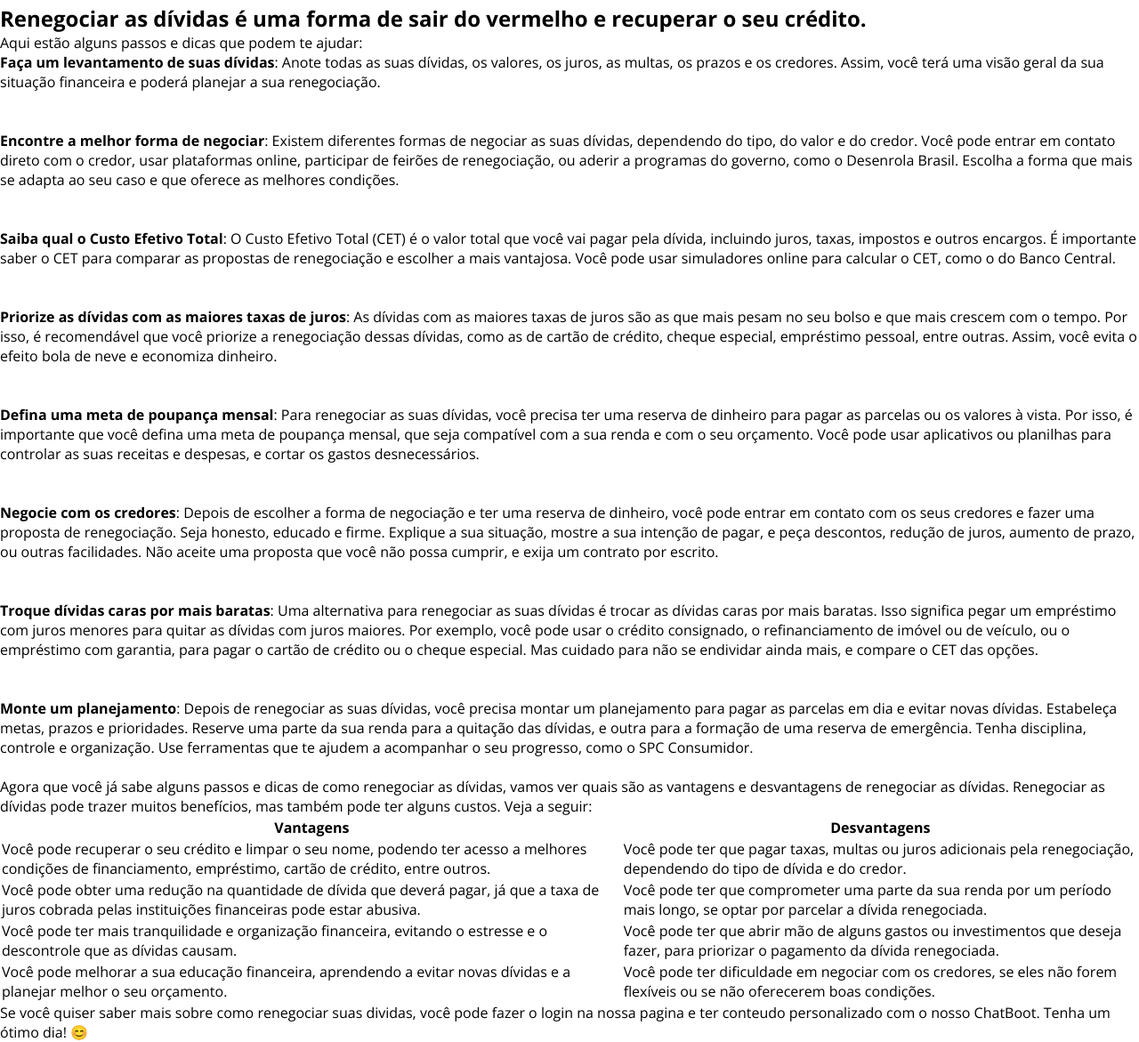
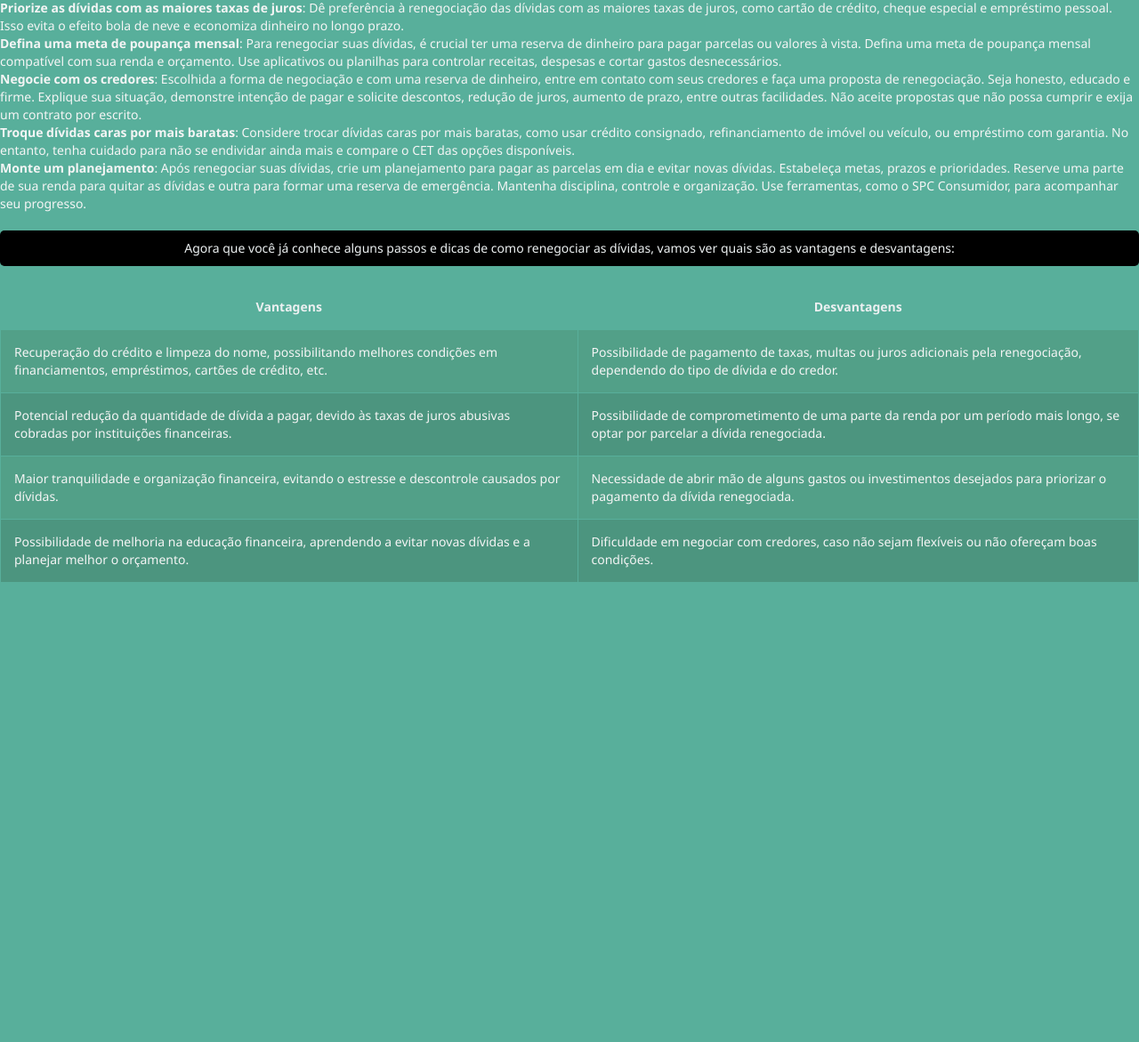
Before and after one commit to og3da/ProjetoFinanceiro, a Django app: page /planFinanceiro/negociar-dividas in a window 1280 px wide. Shown: the part 353-1524 px from the top of the page at 89% size. After the commit the page ends 1007 px from the top, so only its background shows below. Run offline with Django 4.2, Linux system fonts and the light colour scheme; some libraries are stand-ins or nearby versions.

Commit message:
adicionando estilo na sessao plan financeiro

```diff
--- /dev/null
+++ b/Projeto_django/main/templates/master-generic.html
@@ -0,0 +1,65 @@
+{% load static %}
+<!DOCTYPE html>
+<html lang="pt-br">
+  <head>
+    <title>{% block title %}{% endblock %}</title>
+    <meta charset="utf-8" />
+    <meta name="viewport" content="width=device-width, initial-scale=1" />
+    <link
+      rel="stylesheet"
+      href="https://maxcdn.bootstrapcdn.com/bootstrap/3.4.1/css/bootstrap.min.css"
+    />
+    <script src="https://ajax.googleapis.com/ajax/libs/jquery/3.5.1/jquery.min.js"></script>
+    <script src="https://maxcdn.bootstrapcdn.com/bootstrap/3.4.1/js/bootstrap.min.js"></script>
+    <link rel="stylesheet" href="{% static 'style.css' %}" />
+    {% block styles %}{% endblock %}
+  </head>
+
+  <body id="topo" data-spy="scroll" data-target=".navbar" data-offset="60">
+    <div class="container-fluid">
+      <nav class="navbar navbar-default navbar-fixed-top">
+        <div class="container">
+          <div class="navbar-header">
+            <button type="button" class="navbar-toggle" data-toggle="collapse" data-target="#myNavbar"></button>
+            <a class="navbar-brand" href="#"><svg xmlns="http://www.w3.org/2000/svg" viewBox="0 0 384 512"><!--! Font Awesome Pro 6.1.1 by @fontawesome - https://fontawesome.com License - https://fontawesome.com/license (Commercial License) Copyright 2022 Fonticons, Inc. --><path d="M0 32l34.9 395.8L191.5 480l157.6-52.2L384 32H0zm308.2 127.9H124.4l4.1 49.4h175.6l-13.6 148.4-97.9 27v.3h-1.1l-98.7-27.3-6-75.8h47.7L138 320l53.5 14.5 53.7-14.5 6-62.2H84.3L71.5 112.2h241.1l-4.4 47.7z"/></svg>  EDUCAÇÃO FINANCEIRA </a>
+          </div>
+          <div class="collapse navbar-collapse" id="myNavbar">
+            <ul class="nav navbar-nav navbar-left">
+              <li><a href="{% url 'home' %}"><svg xmlns="http://www.w3.org/2000/svg" viewBox="0 0 576 512"><!--! Font Awesome Pro 6.1.1 by @fontawesome - https://fontawesome.com License - https://fontawesome.com/license (Commercial License) Copyright 2022 Fonticons, Inc. --><path d="M575.8 255.5C575.8 273.5 560.8 287.6 543.8 287.6H511.8L512.5 447.7C512.6 483.2 483.9 512 448.5 512H128.1C92.75 512 64.09 483.3 64.09 448V287.6H32.05C14.02 287.6 0 273.5 0 255.5C0 246.5 3.004 238.5 10.01 231.5L266.4 8.016C273.4 1.002 281.4 0 288.4 0C295.4 0 303.4 2.004 309.5 7.014L564.8 231.5C572.8 238.5 576.9 246.5 575.8 255.5H575.8zM288 160C252.7 160 224 188.7 224 224C224 259.3 252.7 288 288 288C323.3 288 352 259.3 352 224C352 188.7 323.3 160 288 160zM256 320C211.8 320 176 355.8 176 400C176 408.8 183.2 416 192 416H384C392.8 416 400 408.8 400 400C400 355.8 364.2 320 320 320H256z"/></svg>   </a></li>
+              <li><a href="#services"><svg xmlns="http://www.w3.org/2000/svg" viewBox="0 0 640 512"><!--! Font Awesome Pro 6.1.1 by @fontawesome - https://fontawesome.com License - https://fontawesome.com/license (Commercial License) Copyright 2022 Fonticons, Inc. --><path d="M256 48C256 21.49 277.5 0 304 0H592C618.5 0 640 21.49 640 48V464C640 490.5 618.5 512 592 512H381.3C383 506.1 384 501.6 384 496V253.3C402.6 246.7 416 228.9 416 208V176C416 149.5 394.5 128 368 128H256V48zM571.3 347.3C577.6 341.1 577.6 330.9 571.3 324.7L507.3 260.7C501.1 254.4 490.9 254.4 484.7 260.7L420.7 324.7C414.4 330.9 414.4 341.1 420.7 347.3C426.9 353.6 437.1 353.6 443.3 347.3L480 310.6V432C480 440.8 487.2 448 496 448C504.8 448 512 440.8 512 432V310.6L548.7 347.3C554.9 353.6 565.1 353.6 571.3 347.3H571.3zM0 176C0 167.2 7.164 160 16 160H368C376.8 160 384 167.2 384 176V208C384 216.8 376.8 224 368 224H16C7.164 224 0 216.8 0 208V176zM352 480C352 497.7 337.7 512 320 512H64C46.33 512 32 497.7 32 480V256H352V480zM144 320C135.2 320 128 327.2 128 336C128 344.8 135.2 352 144 352H240C248.8 352 256 344.8 256 336C256 327.2 248.8 320 240 320H144z"/></svg> </a></li>
+              <li><a href="#about"><svg xmlns="http://www.w3.org/2000/svg" viewBox="0 0 512 512"><!--! Font Awesome Pro 6.1.1 by @fontawesome - https://fontawesome.com License - https://fontawesome.com/license (Commercial License) Copyright 2022 Fonticons, Inc. --><path d="M256 0C114.6 0 0 114.6 0 256s114.6 256 256 256s256-114.6 256-256S397.4 0 256 0zM256 400c-18 0-32-14-32-32s13.1-32 32-32c17.1 0 32 14 32 32S273.1 400 256 400zM325.1 258L280 286V288c0 13-11 24-24 24S232 301 232 288V272c0-8 4-16 12-21l57-34C308 213 312 206 312 198C312 186 301.1 176 289.1 176h-51.1C225.1 176 216 186 216 198c0 13-11 24-24 24s-24-11-24-24C168 159 199 128 237.1 128h51.1C329 128 360 159 360 198C360 222 347 245 325.1 258z"/></svg>   </a></li>
+              <li><a href="#contact"><svg xmlns="http://www.w3.org/2000/svg" viewBox="0 0 512 512"><!--! Font Awesome Pro 6.1.1 by @fontawesome - https://fontawesome.com License - https://fontawesome.com/license (Commercial License) Copyright 2022 Fonticons, Inc. --><path d="M511.2 387l-23.25 100.8c-3.266 14.25-15.79 24.22-30.46 24.22C205.2 512 0 306.8 0 54.5c0-14.66 9.969-27.2 24.22-30.45l100.8-23.25C139.7-2.602 154.7 5.018 160.8 18.92l46.52 108.5c5.438 12.78 1.77 27.67-8.98 36.45L144.5 207.1c33.98 69.22 90.26 125.5 159.5 159.5l44.08-53.8c8.688-10.78 23.69-14.51 36.47-8.975l108.5 46.51C506.1 357.2 514.6 372.4 511.2 387z"/></svg>   </a></li>
+            </ul>
+            <ul class="nav navbar-nav navbar-right">
+              <li class="dropdown"> <!--PLANEJAMENTO FINANCEIRO -->
+                <a href="#" class="dropbtn"><svg xmlns="http://www.w3.org/2000/svg" viewBox="0 0 576 512"><!--! Font Awesome Pro 6.1.1 by @fontawesome - https://fontawesome.com License - https://fontawesome.com/license (Commercial License) Copyright 2022 Fonticons, Inc. --><path d="M575.8 255.5C575.8 273.5 560.8 287.6 543.8 287.6H511.8L512.5 447.7C512.6 483.2 483.9 512 448.5 512H128.1C92.75 512 64.09 483.3 64.09 448V287.6H32.05C14.02 287.6 0 273.5 0 255.5C0 246.5 3.004 238.5 10.01 231.5L266.4 8.016C273.4 1.002 281.4 0 288.4 0C295.4 0 303.4 2.004 309.5 7.014L564.8 231.5C572.8 238.5 576.9 246.5 575.8 255.5H575.8zM288 160C252.7 160 224 188.7 224 224C224 259.3 252.7 288 288 288C323.3 288 352 259.3 352 224C352 188.7 323.3 160 288 160zM256 320C211.8 320 176 355.8 176 400C176 408.8 183.2 416 192 416H384C392.8 416 400 408.8 400 400C400 355.8 364.2 320 320 320H256z"/></svg>  PLANEJAMENTO FINANCEIRO </a>
+                <div class="dropdown-content">
+                  <a href="{% url 'aprenda-economizar' %}">Aprenda a economizar</a>
+                  <a href="{% url 'negociar-dividas' %}">Como renegociar dívidas</a>
+                </div>
+              </li>
+              <li class="dropdown"> <!--INVESTIMENTOS -->
+                <a href="#" class="dropbtn"><svg xmlns="http://www.w3.org/2000/svg" viewBox="0 0 640 512"><path d="M256 48C256 21.49 277.5 0 304 0H592C618.5 0 640 21.49 640 48V464C640 490.5 618.5 512 592 512H381.3C383 506.1 384 501.6 384 496V253.3C402.6 246.7 416 228.9 416 208V176C416 149.5 394.5 128 368 128H256V48zM571.3 347.3C577.6 341.1 577.6 330.9 571.3 324.7L507.3 260.7C501.1 254.4 490.9 254.4 484.7 260.7L420.7 324.7C414.4 330.9 414.4 341.1 420.7 347.3C426.9 353.6 437.1 353.6 443.3 347.3L480 310.6V432C480 440.8 487.2 448 496 448C504.8 448 512 440.8 512 432V310.6L548.7 347.3C554.9 353.6 565.1 353.6 571.3 347.3H571.3zM0 176C0 167.2 7.164 160 16 160H368C376.8 160 384 167.2 384 176V208C384 216.8 376.8 224 368 224H16C7.164 224 0 216.8 0 208V176zM352 480C352 497.7 337.7 512 320 512H64C46.33 512 32 497.7 32 480V256H352V480zM144 320C135.2 320 128 327.2 128 336C128 344.8 135.2 352 144 352H240C248.8 352 256 344.8 256 336C256 327.2 248.8 320 240 320H144z"/></svg> INVESTIMENTOS</a>
+                <div class="dropdown-content">
+                  <a href="{% url 'inv-curto' %}">Investimento curto prazo</a>
+                  <a href="{% url 'inv-longo' %}">Investimento longo prazo</a>
+                  <a href="{% url 'tesouro-direto' %}">Tesouro direto</a>
+                </div>
+              </li>
+              <li class="dropdown"> <!--CALCULADORAS -->
+                <a href="#" class="dropbtn"><svg xmlns="http://www.w3.org/2000/svg" viewBox="0 0 512 512"><path d="M256 0C114.6 0 0 114.6 0 256s114.6 256 256 256s256-114.6 256-256S397.4 0 256 0zM256 400c-18 0-32-14-32-32s13.1-32 32-32c17.1 0 32 14 32 32S273.1 400 256 400zM325.1 258L280 286V288c0 13-11 24-24 24S232 301 232 288V272c0-8 4-16 12-21l57-34C308 213 312 206 312 198C312 186 301.1 176 289.1 176h-51.1C225.1 176 216 186 216 198c0 13-11 24-24 24s-24-11-24-24C168 159 199 128 237.1 128h51.1C329 128 360 159 360 198C360 222 347 245 325.1 258z"/></svg>  CALCULADORAS </a>
+                <div class="dropdown-content">
+                  <a href="{% url 'calc-sal-liquido' %}">Salário Líquido</a>
+                  <a href="{% url 'calc-imp-renda' %}">Imposto de renda</a>
+                  <a href="{% url 'calc-ferias' %}">Férias</a>
+                </div>
+              </li>
+          </div>
+        </div>
+     </nav>
+    </div>
+
+    {% block content %} {% endblock %}
+    {% block scripts %}{% endblock %}
+  </body>
+</html>
--- a/Projeto_django/planFinanceiro/templates/plan-div.html
+++ b/Projeto_django/planFinanceiro/templates/plan-div.html
@@ -1,91 +1,142 @@
-{% extends "master.html" %}
+{% extends 'master-generic.html' %}
 
 {% block title %}
-  NEGOCIAR DIVIDAS
+  NEGOCIAR DÍVIDAS
+{% endblock %}
+
+{% block styles %}
+  <style>
+    body {
+      background-color: #58af9b; /* Cor de fundo principal */
+      color: whitesmoke; /* Cor do texto */
+      font-family: 'Segoe UI', Tahoma, Geneva, Verdana, sans-serif;
+    }
+
+    h1 {
+      color: black;
+      background-color: whitesmoke;
+      text-align: center;
+      padding: 20px;
+      font-size: 2.5em;
+      margin-bottom: 10px; /* Adicionando um espaço entre o título e o conteúdo */
+    }
+
+    img {
+      display: block;
+      margin: 0 auto;
+      max-width: 100%; /* Garante que a imagem não ultrapasse o tamanho máximo da div pai */
+      height: auto; /* Mantém a proporção da imagem */
+      border-radius: 10px; /* Borda arredondada para a imagem */
+      box-shadow: 0 0 10px rgba(0, 0, 0, 0.3); /* Sombra suave na imagem */
+    }
+
+    p {
+      margin: 20px 0;
+      text-align: justify;
+    }
+
+    table {
+      border-collapse: collapse;
+      width: 100%; /* Agora a tabela ocupa 100% da largura disponível */
+      margin-top: 20px;
+    }
+
+    th,
+    td {
+      border: 1px solid #58af9b;
+      padding: 15px;
+      text-align: left;
+    }
+
+    th {
+      background-color: #58af9b;
+      color: #ecf0f1;
+      text-align: center;
+    }
+
+    tr:nth-child(even) {
+      background-color: #52a088;
+    }
+
+    tr:nth-child(odd) {
+      background-color: #4c957f;
+    }
+
+    p:last-of-type {
+      background-color: black;
+      color: #ecf0f1;
+      padding: 10px;
+      text-align: center;
+      border-radius: 5px;
+      margin-top: 20px;
+    }
+
+    h2 {
+      color: whitesmoke;
+      margin-top: 20px;
+    }
+  </style>
 {% endblock %}
 
 {% block content %}
-  <h1 style="font-family: 'Arial Black', sans-serif; font-size: 3em; color: #fdfdfd; text-transform: uppercase; text-align: center; animation: escrevendo 4s steps(40) forwards;"> Como renegociar dividas</h1>
-    <div style="text-align: center;">
-      <img src="C:/Users/Pichau/OneDrive/Documentos/GitHub/ProjetoFinanceiro-master/projeto/img/div.png" alt="Minha Imagem" style="display: inline-block;">
-  </div>
+  <br />
+  <h1>Como Renegociar Dívidas</h1>
   <h2>Renegociar as dívidas é uma forma de sair do vermelho e recuperar o seu crédito.</h2>
   <p>Aqui estão alguns passos e dicas que podem te ajudar:</p>
   <ul>
-    <li><strong>Faça um levantamento de suas dívidas</strong>: Anote todas as suas dívidas, os valores, os juros, as
-      multas, os prazos e os credores. Assim, você terá uma visão geral da sua situação financeira e poderá planejar a
-      sua renegociação.</li>
-      <br>
-      <br>
-    <li><strong>Encontre a melhor forma de negociar</strong>: Existem diferentes formas de negociar as suas dívidas,
-      dependendo do tipo, do valor e do credor. Você pode entrar em contato direto com o credor, usar plataformas
-      online, participar de feirões de renegociação, ou aderir a programas do governo, como o Desenrola Brasil. Escolha
-      a forma que mais se adapta ao seu caso e que oferece as melhores condições.</li>
-      <br>
-      <br>
-    <li><strong>Saiba qual o Custo Efetivo Total</strong>: O Custo Efetivo Total (CET) é o valor total que você vai
-      pagar pela dívida, incluindo juros, taxas, impostos e outros encargos. É importante saber o CET para comparar as
-      propostas de renegociação e escolher a mais vantajosa. Você pode usar simuladores online para calcular o CET, como
-      o do Banco Central.</li>
-      <br>
-      <br>
-    <li><strong>Priorize as dívidas com as maiores taxas de juros</strong>: As dívidas com as maiores taxas de juros são
-      as que mais pesam no seu bolso e que mais crescem com o tempo. Por isso, é recomendável que você priorize a
-      renegociação dessas dívidas, como as de cartão de crédito, cheque especial, empréstimo pessoal, entre outras.
-      Assim, você evita o efeito bola de neve e economiza dinheiro.</li>
-      <br>
-      <br>
-    <li><strong>Defina uma meta de poupança mensal</strong>: Para renegociar as suas dívidas, você precisa ter uma
-      reserva de dinheiro para pagar as parcelas ou os valores à vista. Por isso, é importante que você defina uma meta
-      de poupança mensal, que seja compatível com a sua renda e com o seu orçamento. Você pode usar aplicativos ou
-      planilhas para controlar as suas receitas e despesas, e cortar os gastos desnecessários.</li>
-      <br>
-      <br>
-    <li><strong>Negocie com os credores</strong>: Depois de escolher a forma de negociação e ter uma reserva de
-      dinheiro, você pode entrar em contato com os seus credores e fazer uma proposta de renegociação. Seja honesto,
-      educado e firme. Explique a sua situação, mostre a sua intenção de pagar, e peça descontos, redução de juros,
-      aumento de prazo, ou outras facilidades. Não aceite uma proposta que você não possa cumprir, e exija um contrato
-      por escrito.</li>
-      <br>
-      <br>
-    <li><strong>Troque dívidas caras por mais baratas</strong>: Uma alternativa para renegociar as suas dívidas é trocar
-      as dívidas caras por mais baratas. Isso significa pegar um empréstimo com juros menores para quitar as dívidas com
-      juros maiores. Por exemplo, você pode usar o crédito consignado, o refinanciamento de imóvel ou de veículo, ou o
-      empréstimo com garantia, para pagar o cartão de crédito ou o cheque especial. Mas cuidado para não se endividar
-      ainda mais, e compare o CET das opções.</li>
-      <br>
-      <br>
-    <li><strong>Monte um planejamento</strong>: Depois de renegociar as suas dívidas, você precisa montar um
-      planejamento para pagar as parcelas em dia e evitar novas dívidas. Estabeleça metas, prazos e prioridades. Reserve
-      uma parte da sua renda para a quitação das dívidas, e outra para a formação de uma reserva de emergência. Tenha
-      disciplina, controle e organização. Use ferramentas que te ajudem a acompanhar o seu progresso, como o SPC
-      Consumidor.</li>
-      <br>
+    <li>
+      <strong>Faça um levantamento de suas dívidas</strong>: Anote todas as suas dívidas, incluindo valores, juros, multas, prazos e credores. Assim, você terá uma visão geral da sua situação financeira e poderá planejar a sua renegociação.
+    </li>
 
+    <li>
+      <strong>Encontre a melhor forma de negociar</strong>: Existem diferentes formas de negociar dívidas, dependendo do tipo, valor e credor. Você pode contatar diretamente o credor, utilizar plataformas online, participar de feirões de renegociação ou aderir a programas governamentais, como o Desenrola Brasil. Escolha a forma que mais se adapta ao seu caso e oferece as melhores condições.
+    </li>
+
+    <li>
+      <strong>Saiba qual o Custo Efetivo Total</strong>: O Custo Efetivo Total (CET) é o valor total que você pagará pela dívida, incluindo juros, taxas, impostos e outros encargos. É importante conhecer o CET para comparar propostas de renegociação e escolher a mais vantajosa. Use simuladores online, como o do Banco Central, para calcular o CET.
+    </li>
+
+    <li>
+      <strong>Priorize as dívidas com as maiores taxas de juros</strong>: Dê preferência à renegociação das dívidas com as maiores taxas de juros, como cartão de crédito, cheque especial e empréstimo pessoal. Isso evita o efeito bola de neve e economiza dinheiro no longo prazo.
+    </li>
+
+    <li>
+      <strong>Defina uma meta de poupança mensal</strong>: Para renegociar suas dívidas, é crucial ter uma reserva de dinheiro para pagar parcelas ou valores à vista. Defina uma meta de poupança mensal compatível com sua renda e orçamento. Use aplicativos ou planilhas para controlar receitas, despesas e cortar gastos desnecessários.
+    </li>
+
+    <li>
+      <strong>Negocie com os credores</strong>: Escolhida a forma de negociação e com uma reserva de dinheiro, entre em contato com seus credores e faça uma proposta de renegociação. Seja honesto, educado e firme. Explique sua situação, demonstre intenção de pagar e solicite descontos, redução de juros, aumento de prazo, entre outras facilidades. Não aceite propostas que não possa cumprir e exija um contrato por escrito.
+    </li>
+
+    <li>
+      <strong>Troque dívidas caras por mais baratas</strong>: Considere trocar dívidas caras por mais baratas, como usar crédito consignado, refinanciamento de imóvel ou veículo, ou empréstimo com garantia. No entanto, tenha cuidado para não se endividar ainda mais e compare o CET das opções disponíveis.
+    </li>
+
+    <li>
+      <strong>Monte um planejamento</strong>: Após renegociar suas dívidas, crie um planejamento para pagar as parcelas em dia e evitar novas dívidas. Estabeleça metas, prazos e prioridades. Reserve uma parte de sua renda para quitar as dívidas e outra para formar uma reserva de emergência. Mantenha disciplina, controle e organização. Use ferramentas, como o SPC Consumidor, para acompanhar seu progresso.
+    </li>
   </ul>
-  <p>Agora que você já sabe alguns passos e dicas de como renegociar as dívidas, vamos ver quais são as vantagens e desvantagens de renegociar as dívidas. Renegociar as dívidas pode trazer muitos benefícios, mas também pode ter alguns custos. Veja a seguir:</p>
+  <p>Agora que você já conhece alguns passos e dicas de como renegociar as dívidas, vamos ver quais são as vantagens e desvantagens:</p>
   <table>
     <tr>
       <th>Vantagens</th>
       <th>Desvantagens</th>
     </tr>
     <tr>
-          <td>Você pode recuperar o seu crédito e limpar o seu nome, podendo ter acesso a melhores condições de financiamento, empréstimo, cartão de crédito, entre outros.</td>
-          <td>Você pode ter que pagar taxas, multas ou juros adicionais pela renegociação, dependendo do tipo de dívida e do credor.</td>
+      <td>Recuperação do crédito e limpeza do nome, possibilitando melhores condições em financiamentos, empréstimos, cartões de crédito, etc.</td>
+      <td>Possibilidade de pagamento de taxas, multas ou juros adicionais pela renegociação, dependendo do tipo de dívida e do credor.</td>
     </tr>
     <tr>
-          <td>Você pode obter uma redução na quantidade de dívida que deverá pagar, já que a taxa de juros cobrada pelas instituições financeiras pode estar abusiva.</td>
-          <td>Você pode ter que comprometer uma parte da sua renda por um período mais longo, se optar por parcelar a dívida renegociada.</td>
+      <td>Potencial redução da quantidade de dívida a pagar, devido às taxas de juros abusivas cobradas por instituições financeiras.</td>
+      <td>Possibilidade de comprometimento de uma parte da renda por um período mais longo, se optar por parcelar a dívida renegociada.</td>
     </tr>
     <tr>
-          <td>Você pode ter mais tranquilidade e organização financeira, evitando o estresse e o descontrole que as dívidas causam.</td>
-          <td>Você pode ter que abrir mão de alguns gastos ou investimentos que deseja fazer, para priorizar o pagamento da dívida renegociada.</td>
+      <td>Maior tranquilidade e organização financeira, evitando o estresse e descontrole causados por dívidas.</td>
+      <td>Necessidade de abrir mão de alguns gastos ou investimentos desejados para priorizar o pagamento da dívida renegociada.</td>
     </tr>
     <tr>
-          <td>Você pode melhorar a sua educação financeira, aprendendo a evitar novas dívidas e a planejar melhor o seu orçamento.</td>
-          <td>Você pode ter dificuldade em negociar com os credores, se eles não forem flexíveis ou se não oferecerem boas condições.</td>
+      <td>Possibilidade de melhoria na educação financeira, aprendendo a evitar novas dívidas e a planejar melhor o orçamento.</td>
+      <td>Dificuldade em negociar com credores, caso não sejam flexíveis ou não ofereçam boas condições.</td>
     </tr>
-  </table>
-  <p>Se você quiser saber mais sobre como renegociar suas dividas,
-    você pode fazer o login na nossa pagina e ter conteudo personalizado com o nosso ChatBoot. Tenha um ótimo dia! 😊</p>
+  </table><br /><br />
 {% endblock %}
```
Also changed, not shown: Projeto_django/planFinanceiro/templates/plan-eco.html (+98 -46 lines), Projeto_django/planFinanceiro/static/img/div-.png (added), Projeto_django/planFinanceiro/static/img/eco.png (added), Projeto_django/productionfiles/img/div-.png (added), Projeto_django/productionfiles/img/div.png (added), Projeto_django/productionfiles/img/eco.png (added). Lines whose indentation alone changed are shown as unchanged.
